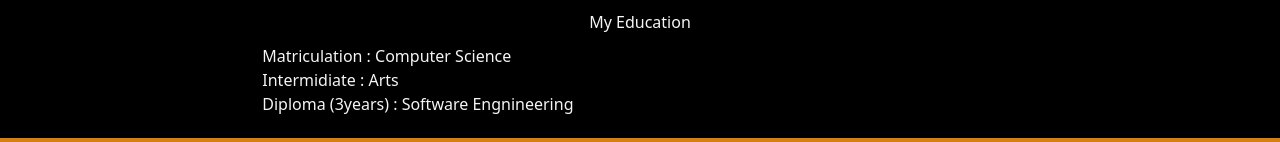
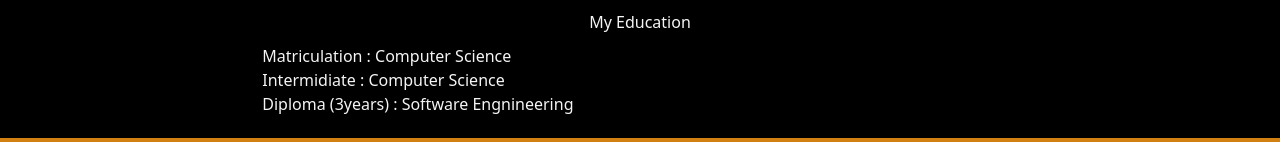
Before and after one commit to Muskanmadni/my-web, a Next.js app: page /about-us in a window 1280 px wide. Shown: the part 638-780 px from the top of the page. Built offline with nearby package versions, Linux system fonts and the light colour scheme.

Commit message:
first commit

```diff
--- a/src/app/about-us/page.tsx
+++ b/src/app/about-us/page.tsx
@@ -22,7 +22,7 @@ export default function About(){
                                 <li>Graphic Designer</li>
                                 <h1 className="Education">My Education</h1>
                                 <li>Matriculation : Computer Science</li>
-                                <li>Intermidiate : Arts</li>
+                                <li>Intermidiate : Computer Science</li>
                                 <li>Diploma (3years) : Software Engnineering</li>
                             </ul>
                     </h1>
```
Also changed, not shown: 1 other file (tests, documents, lock files or other folders).
